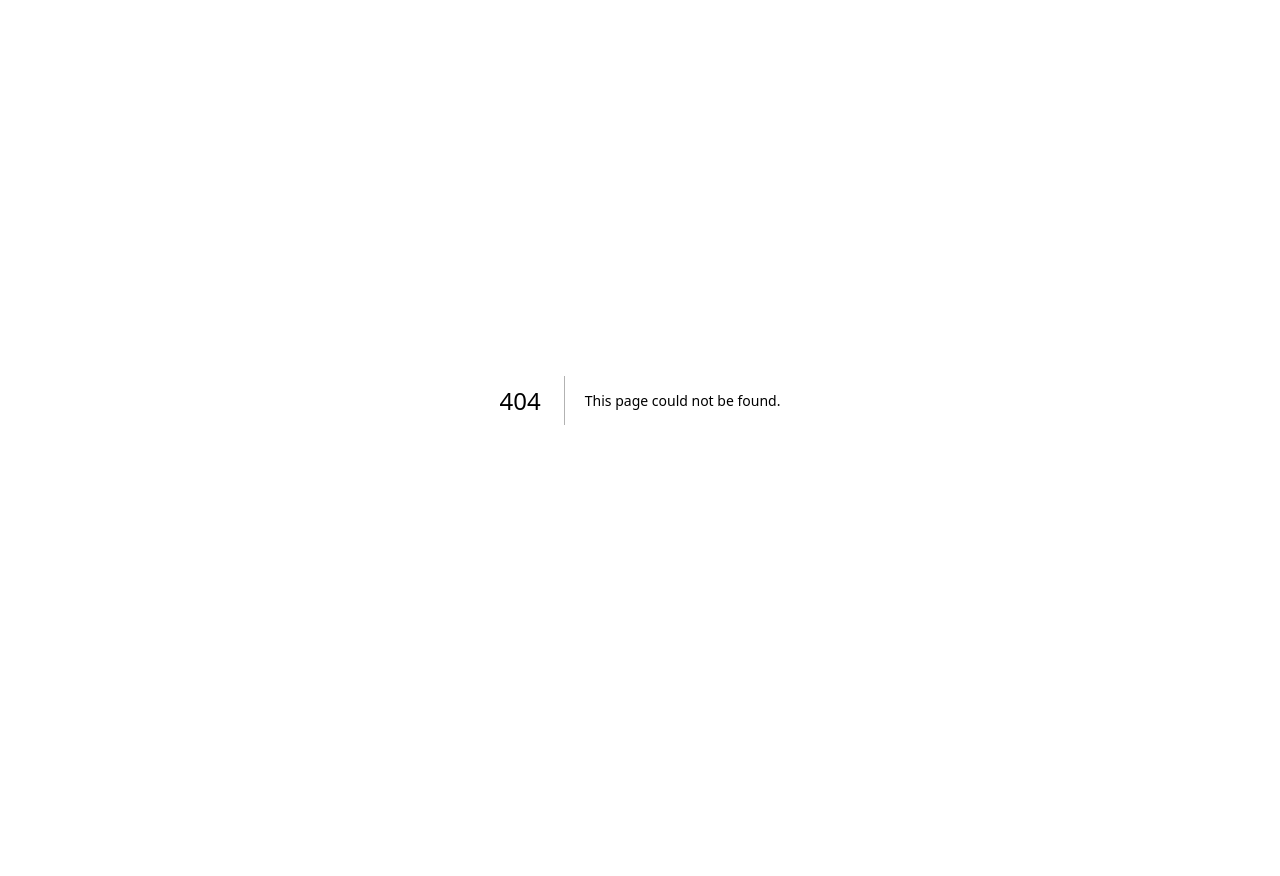
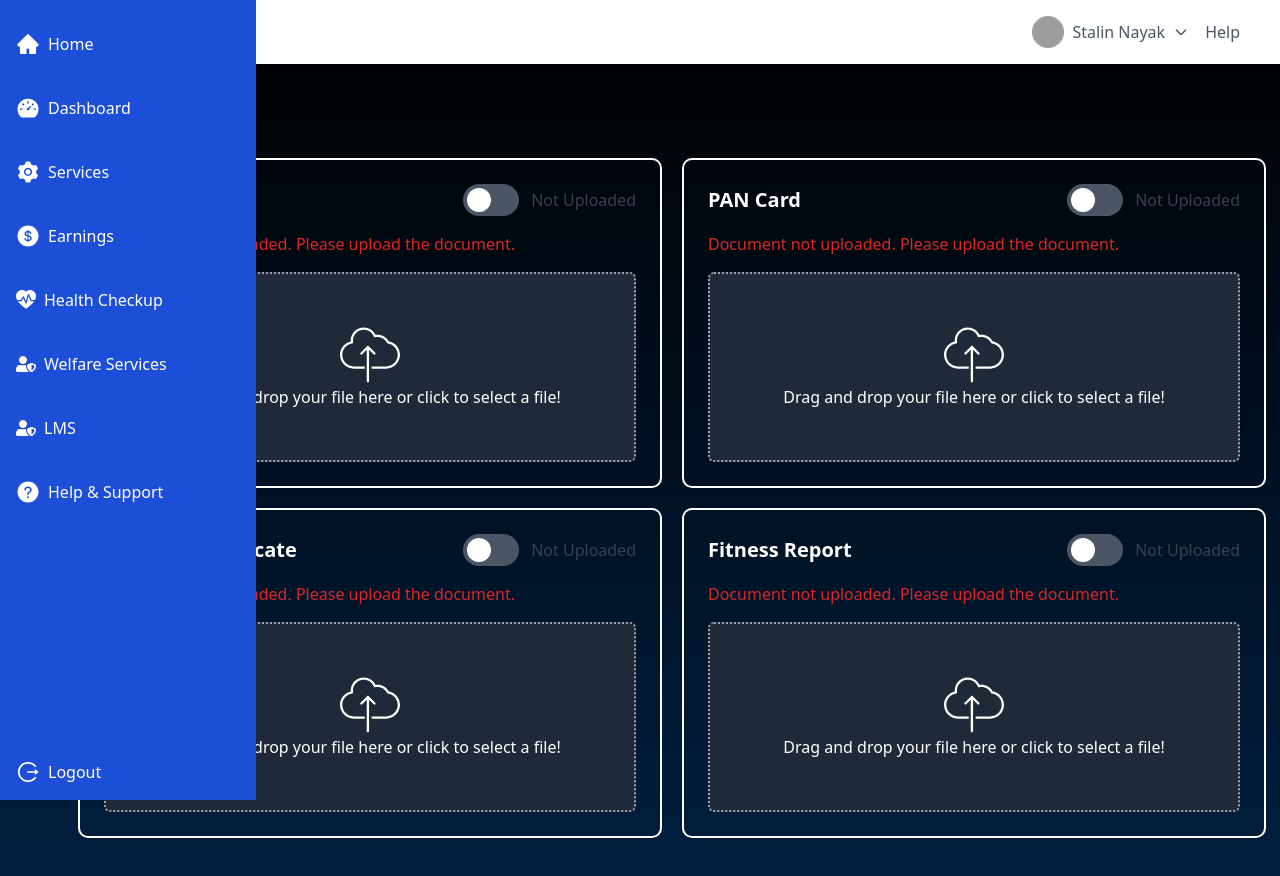
Before and after one commit to devpantiss/mowash-service, a Next.js app: page /profile/documents in a window 1280 px wide. Before the commit this address had no page. Shown: the top 876 px of the page. Before the commit the page ends 800 px from the top, so only its background shows below. Built offline with nearby package versions, Linux system fonts and the light colour scheme; grey boxes are pictures that could not be loaded.

Commit message:
document upload page

```diff
--- a/src/components/Dash/Navbar.tsx
+++ b/src/components/Dash/Navbar.tsx
@@ -1,5 +1,6 @@
 // Navbar.tsx
 
+import Link from "next/link";
 import { FC, useState, useEffect, useRef } from "react";
 
 const Navbar: FC = () => {
@@ -118,7 +119,9 @@ const Navbar: FC = () => {
                   Bank Details
                 </li>
                 <li className="px-4 py-2 hover:bg-gray-100 cursor-pointer">
+                  <Link href="/profile/documents">
                   Documents Uploaded
+                  </Link>
                 </li>
                 <li className="px-4 py-2 hover:bg-gray-100 cursor-pointer">
                   Language
--- /dev/null
+++ b/src/pages/profile/documents.tsx
@@ -0,0 +1,180 @@
+// Documents.tsx
+
+import Layout from "@/components/Dash/Layout";
+import { useState, useEffect } from "react";
+
+interface Document {
+  name: string;
+  uploaded: boolean;
+  file?: File;
+  previewUrl?: string;
+}
+
+const Documents = () => {
+  const [documents, setDocuments] = useState<Document[]>([
+    { name: "Aadhaar Card", uploaded: false },
+    { name: "PAN Card", uploaded: false },
+    { name: "Training Certificate", uploaded: false },
+    { name: "Fitness Report", uploaded: false },
+  ]);
+
+  // Handle file upload and generate preview URL
+  const handleFileChange = (
+    e: React.ChangeEvent<HTMLInputElement>,
+    index: number
+  ) => {
+    const file = e.target.files ? e.target.files[0] : null;
+    if (file) {
+      const updatedDocuments = [...documents];
+      updatedDocuments[index] = {
+        ...updatedDocuments[index],
+        uploaded: true,
+        file,
+        previewUrl: URL.createObjectURL(file),
+      };
+      setDocuments(updatedDocuments);
+    }
+  };
+
+  // Handle toggle between uploaded and not uploaded
+  const handleToggle = (index: number) => {
+    const updatedDocuments = [...documents];
+    if (updatedDocuments[index].uploaded) {
+      // If currently uploaded, toggle to not uploaded
+      updatedDocuments[index] = {
+        ...updatedDocuments[index],
+        uploaded: false,
+        file: undefined,
+        previewUrl: undefined,
+      };
+    } else {
+      // If currently not uploaded, do nothing or prompt upload
+      // Optionally, you can automatically open the file dialog
+    }
+    setDocuments(updatedDocuments);
+  };
+
+  // Cleanup object URLs to prevent memory leaks
+  useEffect(() => {
+    return () => {
+      documents.forEach((doc) => {
+        if (doc.previewUrl) {
+          URL.revokeObjectURL(doc.previewUrl);
+        }
+      });
+    };
+  }, [documents]);
+
+  return (
+    <Layout>
+      <div className="min-h-screen bg-transparent text-white p-6">
+        <h1 className="text-2xl font-bold mb-6">Documents</h1>
+        <div className="grid grid-cols-1 md:grid-cols-2 gap-6">
+          {documents.map((doc, index) => (
+            <div key={index} className="bg-transparent ring-2 ring-white p-6 rounded-lg shadow-md">
+              <div className="flex items-center justify-between mb-4">
+                <h2 className="text-xl text-white font-semibold">{doc.name}</h2>
+                <label className="flex items-center cursor-pointer">
+                  {/* Toggle Switch */}
+                  <div className="relative">
+                    <input
+                      type="checkbox"
+                      className="sr-only"
+                      checked={doc.uploaded}
+                      onChange={() => handleToggle(index)}
+                    />
+                    <div className="block bg-gray-600 w-14 h-8 rounded-full"></div>
+                    <div
+                      className={`dot absolute left-1 top-1 bg-white w-6 h-6 rounded-full transition ${
+                        doc.uploaded ? "transform translate-x-full bg-blue-500" : ""
+                      }`}
+                    ></div>
+                  </div>
+                  <div className="ml-3 text-gray-700 font-medium">
+                    {doc.uploaded ? "Uploaded" : "Not Uploaded"}
+                  </div>
+                </label>
+              </div>
+
+              {doc.uploaded ? (
+                <div>
+                  {/* Document Preview */}
+                  {doc.previewUrl ? (
+                    <img
+                      src={doc.previewUrl}
+                      alt={`${doc.name} Preview`}
+                      className="w-full h-full object-cover rounded-md mb-4"
+                    />
+                  ) : (
+                    <p className="text-yellow-500">No preview available.</p>
+                  )}
+                  <button className="text-blue-600 underline">
+                    Edit Document
+                  </button>
+                </div>
+              ) : (
+                <div>
+                  <p className="text-red-600 mb-4">
+                    Document not uploaded. Please upload the document.
+                  </p>
+                  <label
+                    htmlFor={`upload-${index}`}
+                    className="labelFile flex rounded-md flex-col justify-center w-full h-[190px] items-center p-5 border-dotted border-2 text-white border-gray-400 bg-gray-800 cursor-pointer"
+                  >
+                    <span>
+                      <svg
+                        viewBox="0 0 184.69 184.69"
+                        width="60px"
+                        height="60px"
+                      >
+                        <g>
+                          <g>
+                            <g>
+                              <path
+                                d="M149.968,50.186c-8.017-14.308-23.796-22.515-40.717-19.813
+                                  C102.609,16.43,88.713,7.576,73.087,7.576c-22.117,0-40.112,17.994-40.112,40.115c0,0.913,0.036,1.854,0.118,2.834
+                                  C14.004,54.875,0,72.11,0,91.959c0,23.456,19.082,42.535,42.538,42.535h33.623v-7.025H42.538
+                                  c-19.583,0-35.509-15.929-35.509-35.509c0-17.526,13.084-32.621,30.442-35.105c0.931-0.132,1.768-0.633,2.326-1.392
+                                  c0.555-0.755,0.795-1.704,0.644-2.63c-0.297-1.904-0.447-3.582-0.447-5.139c0-18.249,14.852-33.094,33.094-33.094
+                                  c13.703,0,25.789,8.26,30.803,21.04c0.63,1.621,2.351,2.534,4.058,2.14c15.425-3.568,29.919,3.883,36.604,17.168
+                                  c0.508,1.027,1.503,1.736,2.641,1.897c17.368,2.473,30.481,17.569,30.481,35.112c0,19.58-15.937,35.509-35.52,35.509H97.391
+                                  v7.025h44.761c23.459,0,42.538-19.079,42.538-42.535C184.69,71.545,169.884,53.901,149.968,50.186z"
+                                style={{ fill: "white" }}
+                              ></path>
+                            </g>
+                            <g>
+                              <path
+                                d="M108.586,90.201c1.406-1.403,1.406-3.672,0-5.075L88.541,65.078
+                                  c-0.701-0.698-1.614-1.045-2.534-1.045l-0.064,0.011c-0.018,0-0.036-0.011-0.054-0.011c-0.931,0-1.85,0.361-2.534,1.045
+                                  L63.31,85.127c-1.403,1.403-1.403,3.672,0,5.075c1.403,1.406,3.672,1.406,5.075,0L82.296,76.29v97.227
+                                  c0,1.99,1.603,3.597,3.593,3.597c1.979,0,3.59-1.607,3.59-3.597V76.165l14.033,14.036
+                                  C104.91,91.608,107.183,91.608,108.586,90.201z"
+                                style={{ fill: "white" }}
+                              ></path>
+                            </g>
+                          </g>
+                        </g>
+                      </svg>
+                    </span>
+                    <p className="text-center">
+                      Drag and drop your file here or click to select a file!
+                    </p>
+                    <input
+                      className="hidden"
+                      type="file"
+                      id={`upload-${index}`}
+                      onChange={(e) => handleFileChange(e, index)}
+                      accept="image/*"
+                    />
+                  </label>
+                </div>
+              )}
+            </div>
+          ))}
+        </div>
+      </div>
+    </Layout>
+  );
+};
+
+export default Documents;
```
